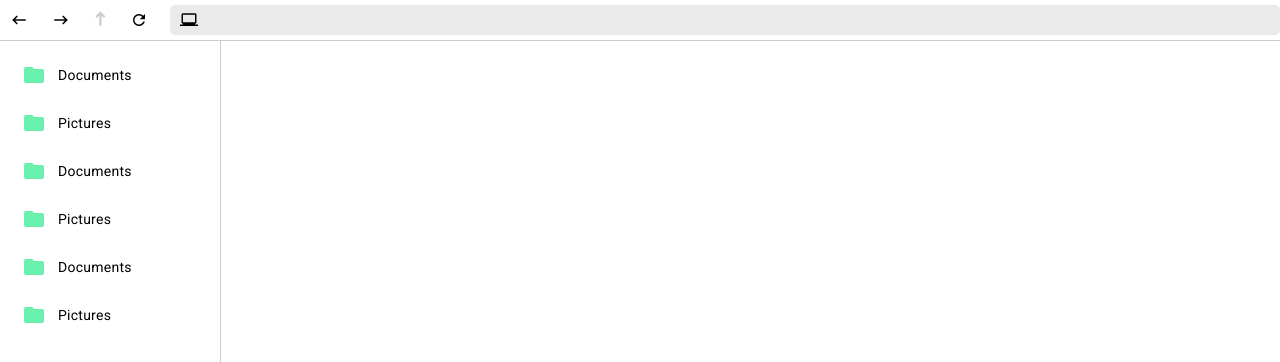
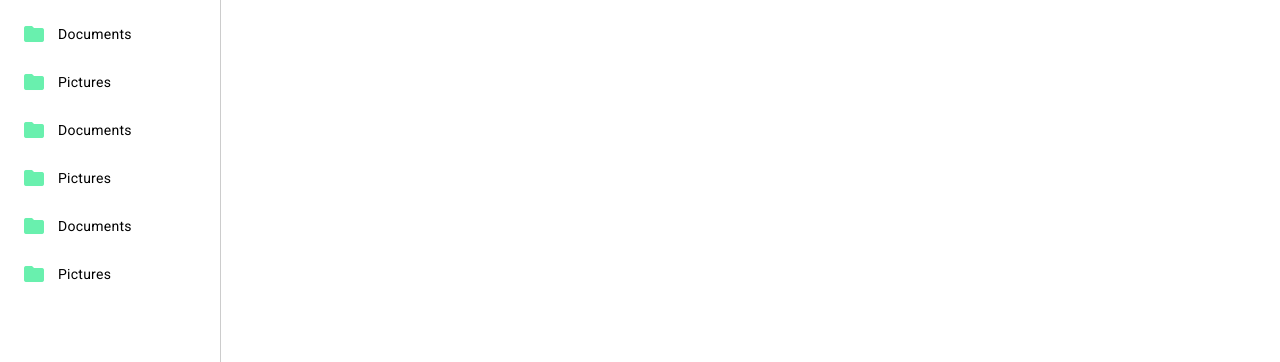
Before and after one commit to vishnu2646/File-explorer-clone, an Angular app: page / in a window 1280 px wide. Shown: the top 362 px of the page. Built offline with nearby package versions, Linux system fonts and the light colour scheme.

Commit message:
Ui setup for document-viewer

```diff
--- a/src/app/app.component.html
+++ b/src/app/app.component.html
@@ -1,32 +1,3 @@
-<nav class="folder-navigated-path">
-    <div class="actions">
-        <div class="back">
-            <mat-icon>keyboard_backspace</mat-icon>
-        </div>
-        <div class="forward-icon">
-            <mat-icon class="forward">keyboard_backspace</mat-icon>
-        </div>
-        <div class="up-icon" [ngClass]="{'disabled': breadcrumbPath.length === 0}">
-            <mat-icon class="up" >keyboard_backspace</mat-icon>
-        </div>
-        <div class="refresh-icon" (click)="handleDetectChanges()">
-            <mat-icon class="refresh">refresh</mat-icon>
-        </div>
-    </div>
-    <div class="paths">
-        <div class="paths-content">
-            <div>
-                <mat-icon>laptop_windows</mat-icon> <span *ngIf="breadcrumbPath.length > 0"> > </span>
-            </div>
-            <ul class="folder_names">
-                <li *ngFor="let path of breadcrumbPath; let i = index;">
-                    <span (click)="selectFolder(path)">{{ path.name }}</span>
-                    <span class="folder_arrow" *ngIf="i < breadcrumbPath.length - 1"> > </span>
-                </li>
-            </ul>
-        </div>
-    </div>
-</nav>
 <div class="file-explorer-container">
     <!-- Left panel for folder structure -->
     <div class="folder-panel">
--- a/src/app/app.component.scss
+++ b/src/app/app.component.scss
@@ -3,100 +3,6 @@ $folder-panel-width: 200px;
 $panel-padding: 10px;
 $border-color: #ccc;
 $mobile-breakpoint: 600px;
-
-.folder-navigated-path {
-    height: 40px;
-    width: 100%;
-    display: flex;
-    align-items: center;
-    border-bottom: 1px solid #ccc;
-    gap: 20px;
-
-    .actions {
-        display: flex;
-        align-items: center;
-        height: 100%;
-        gap: 20px;
-        margin-left: 10px;
-
-        div {
-            height: 20px;
-            width: 20px;
-            display: flex;
-            align-items: center;
-
-            &.disabled {
-                mat-icon {
-                    color: #ccc;
-                    font-weight: 700;
-                }
-                cursor: no-drop;
-            }
-
-            mat-icon {
-                font-size: 18px;
-                display: flex;
-                align-items: center;
-
-                &.forward {
-                    rotate: 180deg;
-                }
-
-                &.up {
-                    rotate: 90deg;
-                }
-            }
-        }
-    }
-
-    .paths {
-        height: 30px;
-        width: 100%;
-        background-color: var(--gray);
-        display: flex;
-        align-items: center;
-        border-radius: 5px;
-
-        .paths-content {
-            display: flex;
-            align-items: center;
-
-            div {
-                display: flex;
-                align-items: center;
-                gap: 10px;
-
-                mat-icon {
-                    display: flex;
-                    align-items: center;
-                    font-size: 18px;
-                    margin-left: 10px;
-                }
-
-                span {
-                    font-size: 16px;
-                }
-            }
-
-
-            .folder_names {
-                display: flex;
-                align-items: center;
-                gap: 10px;
-                list-style: none;
-                padding: 0px;
-                padding-left: 20px;
-
-                span.folder_arrow {
-                    margin-left: 10px;
-                    font-size: 16px;
-                }
-
-            }
-        }
-
-    }
-}
 
 .file-explorer-container {
     display: flex;
--- a/src/app/app.component.ts
+++ b/src/app/app.component.ts
@@ -1,4 +1,4 @@
-import { ChangeDetectionStrategy, ChangeDetectorRef, Component, inject } from '@angular/core';
+import { Component } from '@angular/core';
 import { RouterOutlet } from '@angular/router';
 import { MatIconModule } from '@angular/material/icon';
 import { MatTreeModule, MatTreeNestedDataSource } from '@angular/material/tree';
@@ -29,9 +29,7 @@ export class AppComponent {
 
     public displayedFilesAndFolders: FileNode[] = [];
 
-    public breadcrumbPath: FileNode[] = [];
-
-    constructor(private cd: ChangeDetectorRef) {
+    constructor() {
         this.dataSource.data = FILE_STRUCTURE;
     }
 
@@ -55,7 +53,6 @@ export class AppComponent {
             // Set the selected folder and expand it
             this.selectedFolder = folder;
             this.displayedFilesAndFolders = folder.children || [];
-            this.breadcrumbPath.push(folder);
             // this.treeControl.expand(folder);
             this.expandFolderAndChildren(folder);
         }
@@ -87,8 +84,4 @@ export class AppComponent {
     public navigateTo(folder: FileNode): void {
         this.selectFolder(folder);
     }
-
-    public async handleDetectChanges() {
-        await this.cd.detectChanges();
-    }
 }
--- a/src/styles.scss
+++ b/src/styles.scss
@@ -45,7 +45,6 @@
 
 :root {
     --accent: #69f0ae;
-    --gray: #e6e6e6d4;
 }
 
 html, body {
```
